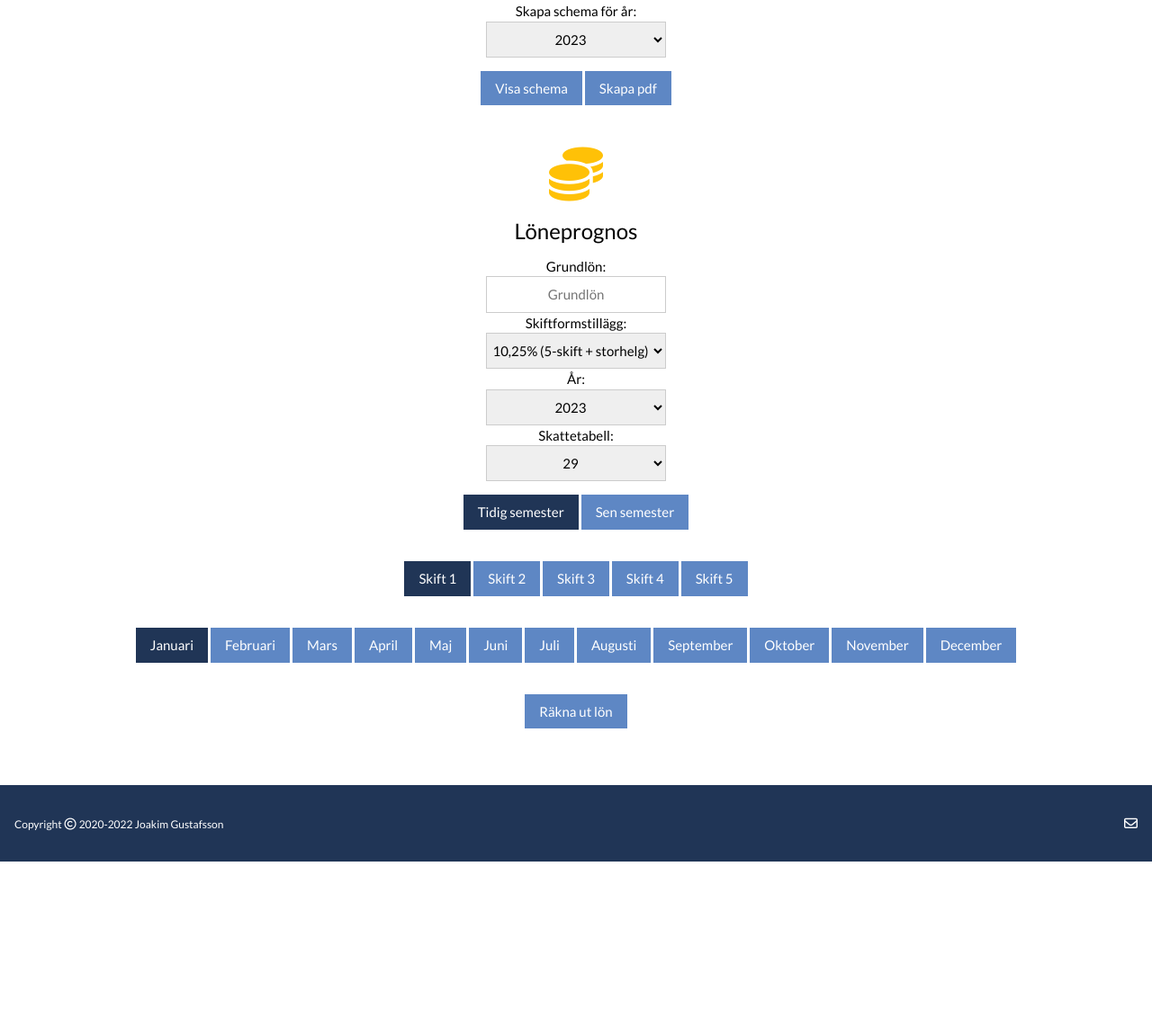
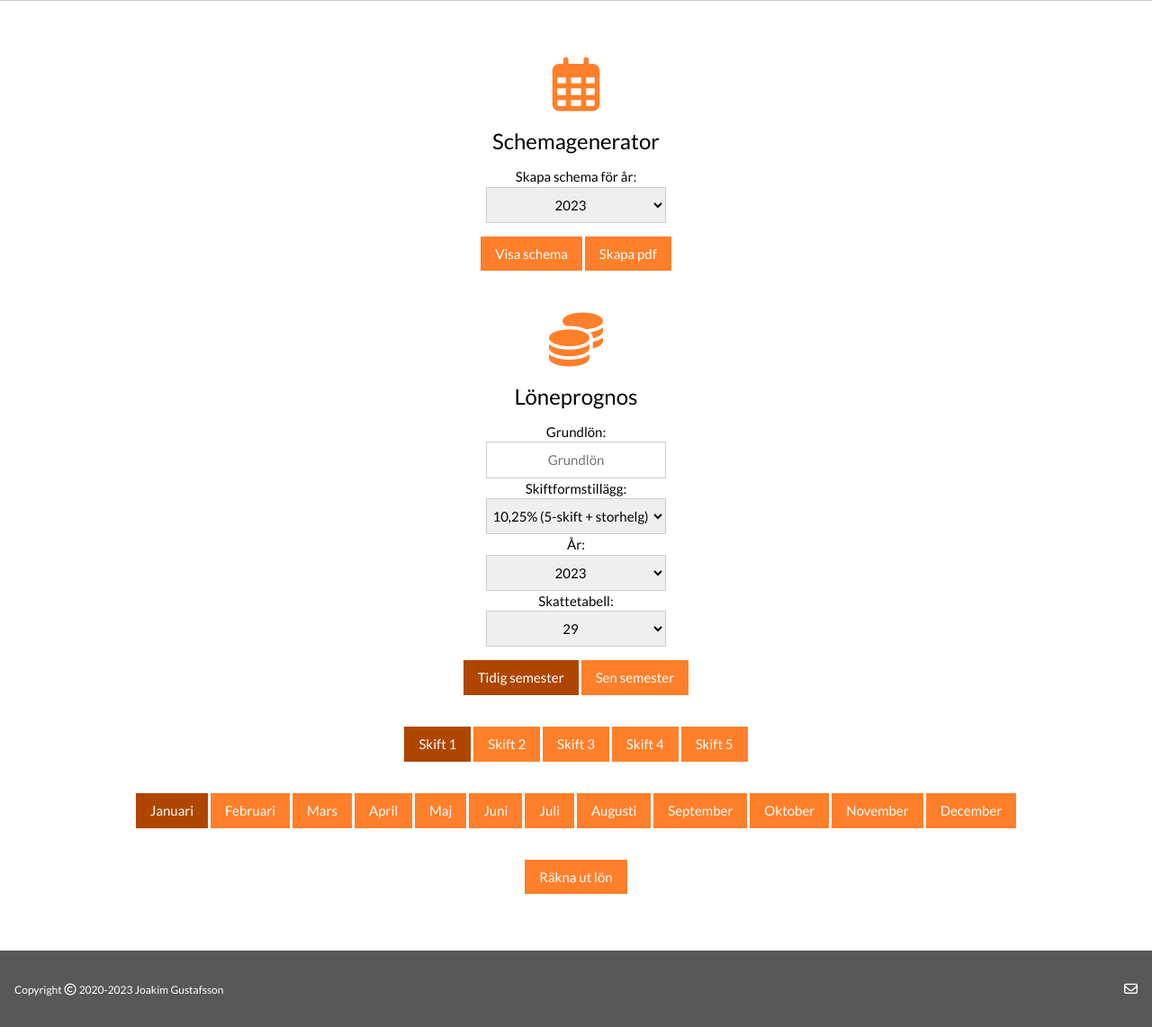
Before and after one commit to jockeg/schedule-generator, a Flask app: page / in a window 1280 px wide. Shown: the part 347-1489 px from the top of the page at 90% size. Before the commit the page ends 1305 px from the top, so only its background shows below. Run offline with Flask 2, Linux system fonts and the light colour scheme; some libraries are stand-ins or nearby versions.

Commit message:
design changes, new logo

```diff
--- a/static/style.css
+++ b/static/style.css
@@ -8,7 +8,7 @@ html, body {font-family: Lato, Arial, Helvetica, sans-serif;}
 .w3-theme-l4 {color:#000 !important; background-color:#d7e1f0 !important}
 .w3-theme-l3 {color:#000 !important; background-color:#afc3e1 !important}
 .w3-theme-l2 {color:#fff !important; background-color:#86a5d2 !important}
-.w3-theme-l1 {color:#fff !important; background-color:#5e87c4 !important}
+.w3-theme-l1 {color:#fff !important; background-color:#ff7f2a !important}
 .w3-theme-d1 {color:#fff !important; background-color:#39609a !important}
 .w3-theme-d2 {color:#fff !important; background-color:#335589 !important}
 .w3-theme-d3 {color:#fff !important; background-color:#2c4b78 !important}
@@ -16,17 +16,17 @@ html, body {font-family: Lato, Arial, Helvetica, sans-serif;}
 .w3-theme-d5 {color:#fff !important; background-color:#203556 !important}
 
 .w3-theme-light {color:#000 !important; background-color:#f3f6fb !important}
-.w3-theme-dark {color:#fff !important; background-color:#203556 !important}
+.w3-theme-dark {color:#fff !important; background-color:#585858 !important}
 .w3-theme-action {color:#fff !important; background-color:#203556 !important}
 
-.w3-theme {color:#fff !important; background-color:#3f69aa !important}
-.w3-text-theme {color:#3f69aa !important}
+.w3-theme {color:#fff !important; background-color:#cccccc !important}
+.w3-text-theme {color:#ff7f2a !important}
 .w3-border-theme {border-color:#3f69aa !important}
 
-.w3-hover-theme:hover {color:#fff !important; background-color:#3f69aa !important}
+.w3-hover-theme:hover {color:#fff !important; background-color:#ca590d !important}
 .w3-hover-text-theme:hover {color:#3f69aa !important}
 .w3-hover-border-theme:hover {border-color:#3f69aa !important}
 
 .choose-shift input[type="radio"],.choose-shift input[type="radio"]:checked {display: none;}
-.choose-shift input[type="radio"],.choose-shift input[type="radio"]:checked + label {color: #fff; background-color: #203556 !important;}
+.choose-shift input[type="radio"],.choose-shift input[type="radio"]:checked + label {color: #fff; background-color: #af4600 !important;}
 .choose-shift label {margin-bottom: 5px;}
--- a/templates/base.html
+++ b/templates/base.html
@@ -4,7 +4,7 @@
         <meta http-equiv="Content-Type" content="text/html">
         <meta charset="UTF-8">
         <meta name="viewport" content="width=device-width, initial-scale=1">
-        <title>JG - Schemagenerator</title>
+        <title>femskift.se</title>
         <link rel="icon" href="/static/favicon.ico" type="image/x-icon" />
         <link rel="stylesheet" href="/static/w3.css" />
         <link rel="stylesheet" href="/static/style.css">
@@ -14,7 +14,7 @@
     </head>
     <body>
         <div class="w3-container w3-theme w3-padding-24 w3-center">
-        <h1 class="w3-jumbo">JG</h1>
+        <a href="http://femskift.se"><img src="/static/femskift-logga.png"></a>
         </div>
         <div class="w3-container w3-padding-32">
 
@@ -24,7 +24,7 @@
 
         </div>
         <div class="w3-container w3-theme-dark w3-padding-16">
-            <p><span class="w3-small">Copyright</span> <i class="far fa-copyright fa-sm"></i> <span class="w3-small">2020-2022 Joakim Gustafsson</span> <span class="w3-right"><a href="mailto:jocke.gustafsson@gmail.com"><i class="far fa-envelope"></i></a></span></p>
+            <p><span class="w3-small">Copyright</span> <i class="far fa-copyright fa-sm"></i> <span class="w3-small">2020-2023 Joakim Gustafsson</span> <span class="w3-right"><a href="mailto:jocke.gustafsson@gmail.com"><i class="far fa-envelope"></i></a></span></p>
         </div>
     </body>
 </html>
--- a/templates/entry.html
+++ b/templates/entry.html
@@ -3,7 +3,7 @@
 {% block body %}
 
 <div class="w3-container w3-center w3-margin">
-    <p><i class="far fa-calendar-alt fa-4x w3-text-red"></i></p>
+    <p><i class="far fa-calendar-alt fa-4x w3-text-theme"></i></p>
     <h3>Schemagenerator</h3>
 
     <form class="w3-container" method='POST' action='/schema'>
@@ -19,7 +19,7 @@
 </div>
 
 <div class="w3-container w3-center w3-margin">
-    <p><i class="fas fa-coins fa-4x w3-text-amber"></i></p>
+    <p><i class="fas fa-coins fa-4x w3-text-theme"></i></p>
     <h3>Löneprognos</h3>
 
     <form class="w3-container" method="post" action="/loneutrakning">
```
Also changed, not shown: static/favicon.ico.
